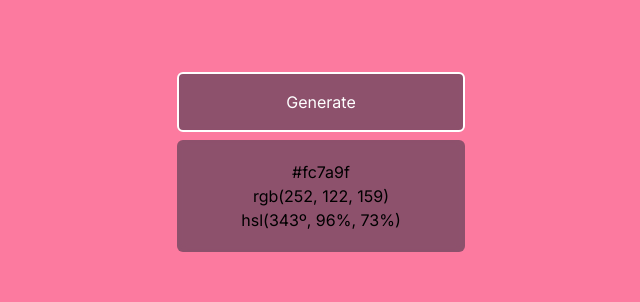
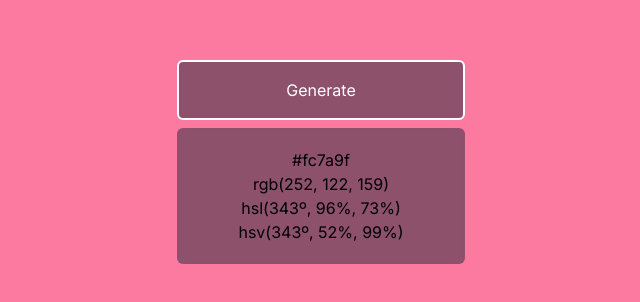
Before and after one commit to igorbkuhl/color-generator, a Next.js app: page / in a window 1280 px wide. Shown: the part 238-540 px from the top of the page, without its empty margins (319-959 px from the left). Built offline with nearby package versions, Linux system fonts and the light colour scheme.

Commit message:
Added HSV converter

```diff
--- a/src/components/Generator.tsx
+++ b/src/components/Generator.tsx
@@ -1,24 +1,29 @@
 import { useEffect } from "react";
+import Button from "@/components/Button";
+import ColorCode from "./ColorCode";
 import useHex from "@/hooks/useHex";
 import useRgb from "@/hooks/useRgb";
 import useHsl from "@/hooks/useHsl";
-import Button from "@/components/Button";
-import ColorCode from "./ColorCode";
+import useHsv from "@/hooks/useHsv";
 
 export default function Generator() {
   const { hex, rgbToHex } = useHex();
   const { rgb, generateRgb } = useRgb();
   const { hsl, rgbToHsl } = useHsl();
+  const { hsv, rgbToHsv } = useHsv();
+
   const colors = {
     hex: `#${hex[0]}${hex[1]}${hex[2]}`,
     rgb: `rgb(${rgb[0]}, ${rgb[1]}, ${rgb[2]})`,
     hsl: `hsl(${hsl[0]}º, ${hsl[1]}%, ${hsl[2]}%)`,
+    hsv: `hsv(${hsv[0]}º, ${hsv[1]}%, ${hsv[2]}%)`,
   };
 
   useEffect(() => {
     const newRgb = generateRgb();
     rgbToHex(newRgb);
     rgbToHsl(newRgb);
+    rgbToHsv(newRgb);
   }, []);
 
   return (
@@ -34,6 +39,7 @@ export default function Generator() {
             const newRgb = generateRgb();
             rgbToHex(newRgb);
             rgbToHsl(newRgb);
+            rgbToHsv(newRgb);
             console.groupCollapsed(
               "%c" + colors.hex,
               `background-color: ${colors.hex}`
@@ -42,7 +48,12 @@ export default function Generator() {
             console.groupEnd();
           }}
         />
-        <ColorCode hex={colors.hex} rgb={colors.rgb} hsl={colors.hsl} />
+        <ColorCode
+          hex={colors.hex}
+          rgb={colors.rgb}
+          hsl={colors.hsl}
+          hsv={colors.hsv}
+        />
       </div>
     </div>
   );
```
